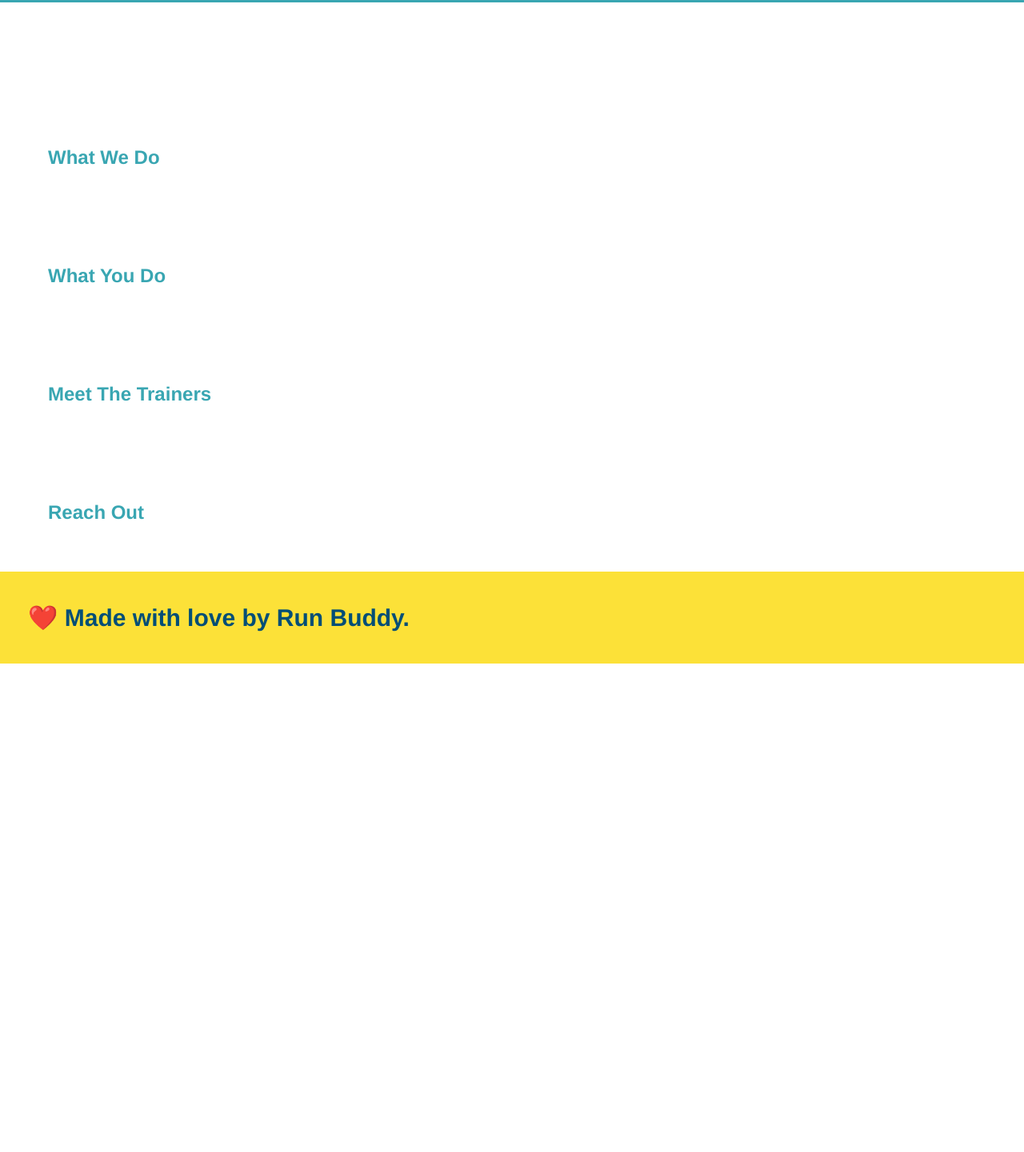
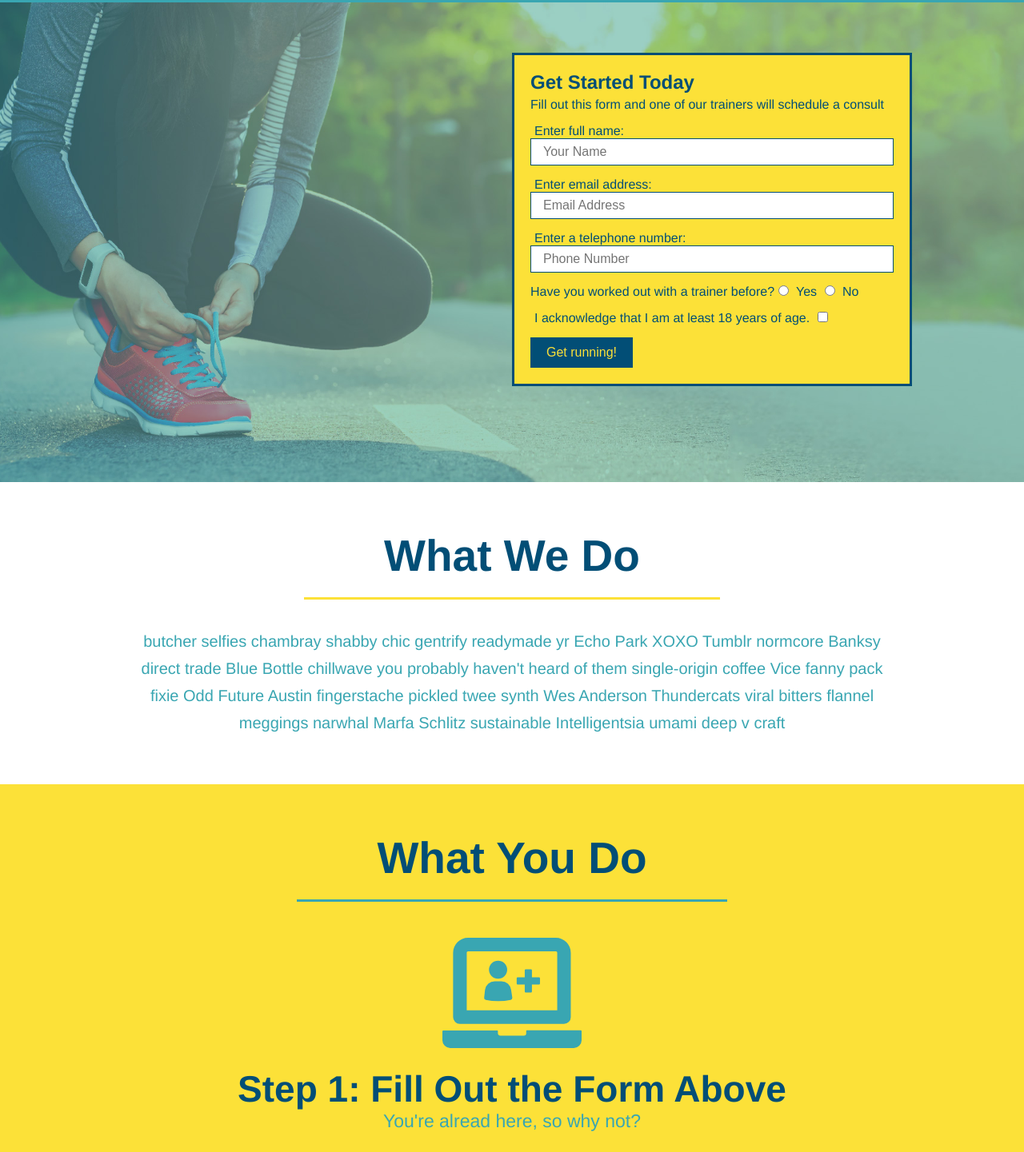
Before and after one commit to chanjmill/run-buddy, a plain HTML site: page index.html in a window 1280 px wide. Shown: the part 79-1520 px from the top of the page at 80% size. Before the commit the page ends 909 px from the top, so only its background shows below. Drawn offline with Linux system fonts and the light colour scheme.

Commit message:
style what you do section

```diff
--- a/assets/css/style.css
+++ b/assets/css/style.css
@@ -134,21 +134,56 @@ section {
     text-align: center;
   }
 
-  .intro h2 {
-    font-size: 55px;
-    color: #024e76;
-    margin-bottom: 35px;
-    padding: 0 100px 20px 100px;
-    border-bottom: 3px solid;
-    border-color: #fce138;
-    display: inline-block;
-  }
-
   .intro p {
     line-height: 1.7;
     color: #39a6b2;
     width: 80%;
     font-size: 20px;
     margin: 0 auto;
+  }
 
+  .steps {
+    text-align: center;
+    background: #fce138;
   }
+
+  .section-title {
+    font-size: 55px;
+    color: #024e76;
+    margin-bottom: 35px;
+    padding: 0 100px 20px 100px;
+    display: inline-block;
+    border-bottom: 3px solid;
+  }
+
+  .primary-border {
+    border-color: #fce138;
+  }
+
+  .secondary-border {
+    border-color: #39a6b2;
+  }
+
+  .steps div {
+    margin-bottom: 80px;
+  }
+
+  .steps img {
+    width: 15%;
+    margin: 10px 0;
+  }
+
+  .steps h3 {
+    color: #024e76;
+    font-size: 46px;
+    margin-top: 10px;
+  }
+
+  .steps p {
+    color: #39a6b2;
+    font-size: 23px;
+  }
+
+  .steps span {
+    font-size: 38px;
+  }
--- a/index.html
+++ b/index.html
@@ -33,17 +33,73 @@
     </header>
 
     <!-- hero / jumbotron -->
-    <section>
+    <section class="hero">
+      <div class="hero-form">
+        <h3>Get Started Today</h3>
+        <p>Fill out this form and one of our trainers will schedule a consult</p>
+        <form>
+          <label for="name">Enter full name:</label>
+          <input type="text" placeholder="Your Name" name="name" id="name" class="form-input"/>
+          <label for="email">Enter email address:</label>
+          <input type="email" placeholder="Email Address" name="email" id="email" class="form-input"/>
+          <label for="phone">Enter a telephone number:</label>
+          <input type="tel" placeholder="Phone Number" name="phone" id="phone" class="form-input"/>
+          <p>
+            Have you worked out with a trainer before?
+            <input type="radio" name="trainer-confirm" id="trainer-yes" />
+            <label for="trainer-yes">Yes</label>
+            <input type="radio" name="trainer-confirm" id="trainer-no" />
+            <label for="trainer-no">No</label>
+          </p>
+          <p>
+            <label for="checkbox" >
+              I acknowledge that I am at least 18 years of age.
+            </label>
+            <input type="checkbox" name="age-confirm" id="checkbox" />
+          </p>
+            <button type="submit">
+              Get running!
+            </button>
+        </form>
+      </div>
     </section>
 
     <!-- "what we do" section -->
-    <section>
-        <h2> What We Do </h2>
+    <section id="what-we-do" class="intro">
+      <h2 class="section-title primary-border">What We Do</h2>
+        <p>
+          butcher selfies chambray shabby chic gentrify readymade yr Echo Park XOXO Tumblr normcore Banksy direct trade Blue Bottle chillwave you probably haven't heard of them single-origin coffee Vice fanny pack fixie Odd Future Austin fingerstache pickled twee synth Wes Anderson Thundercats viral bitters flannel meggings narwhal Marfa Schlitz sustainable Intelligentsia umami deep v craft
+        </p>
     </section>
 
      <!-- "what you do" section -->
-     <section>
-        <h2> What You Do </h2>
+    <section id="what-you-do" class="steps">
+      <h2 class="section-title secondary-border">What You Do</h2>
+
+        <div>
+          <img src="./assets/images/step-1.svg" alt=""/>
+          <h3>Step 1: Fill Out the Form Above</span></h3>
+          <p>You're alread here, so why not?</p>
+        </div>
+
+        <div>
+          <img src="./assets/images/step-2.svg" alt="" />
+          <h3>Step 2: Consult with One of Our Trainers.</span></h3>
+          <p>Are you here to build muscle, lose weight, or just feel good?</p>
+        </div>
+
+        <div>
+          <img src="./assets/images/step-3.svg" alt="" />
+          <h3>Step 3: Get Running.</span></h3>
+          <p>Hit the ground running (literally) once your trainer lays out your plan.</p>
+        </div>
+
+        <div>
+          <img src="./assets/images/step-4.svg" alt="" />
+          <h3>Step 4: See Results.</span></h3>
+          <p>Bi-weekly checkins with your trainer will keep you focused</p>
+        </div>
+
     </section>
 
      <!-- "meet the trainers" section -->
@@ -59,6 +115,10 @@
     <!-- footer -->
     <footer>
         <h2>❤️ Made with love by Run Buddy.</h2>
+        <div>
+          <a href="#">Read Our Privacy Policy</a><br />
+          &copy; 2019 Run Buddy, Inc.
+        </div>
     </footer>
 
   </body>
```
